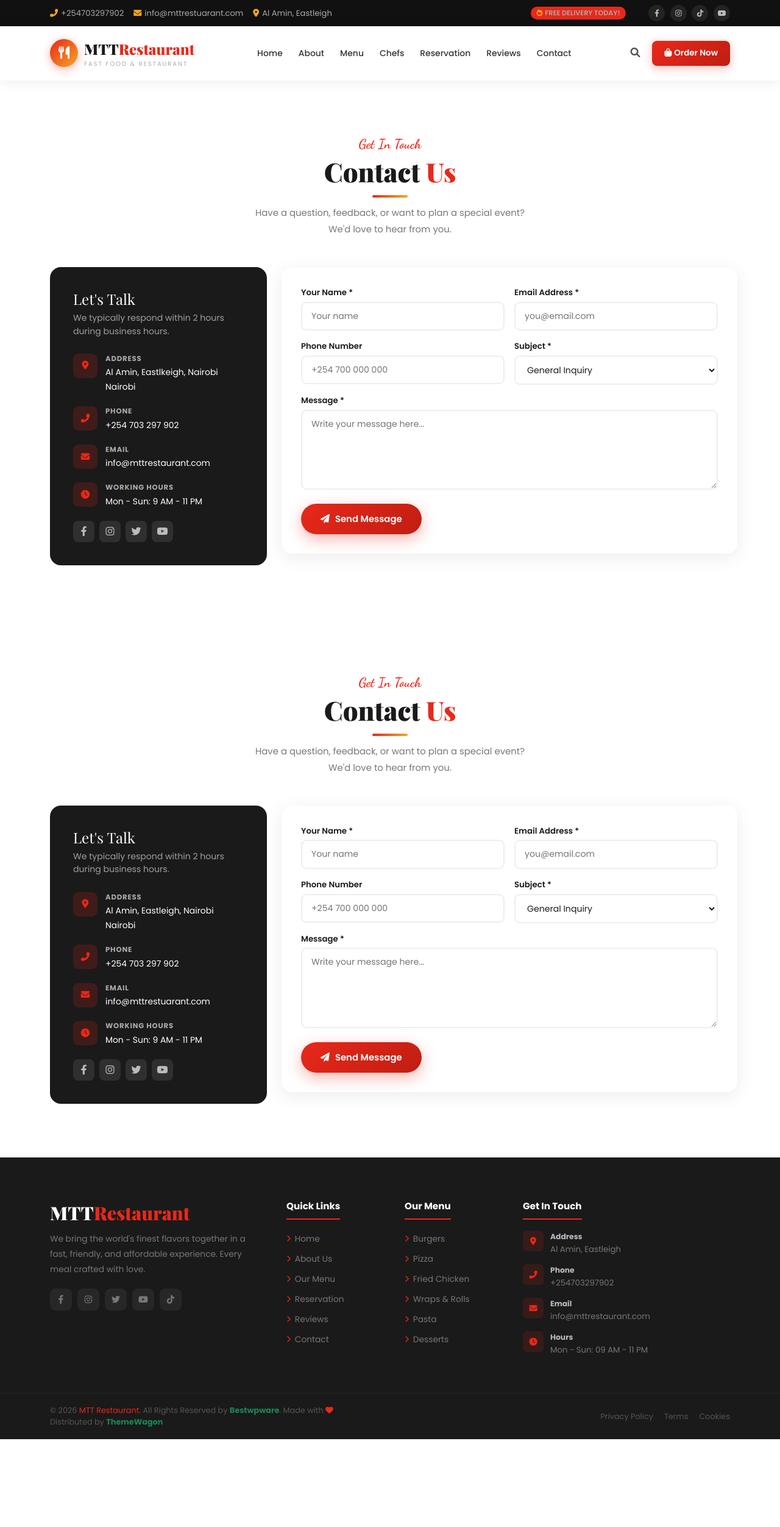
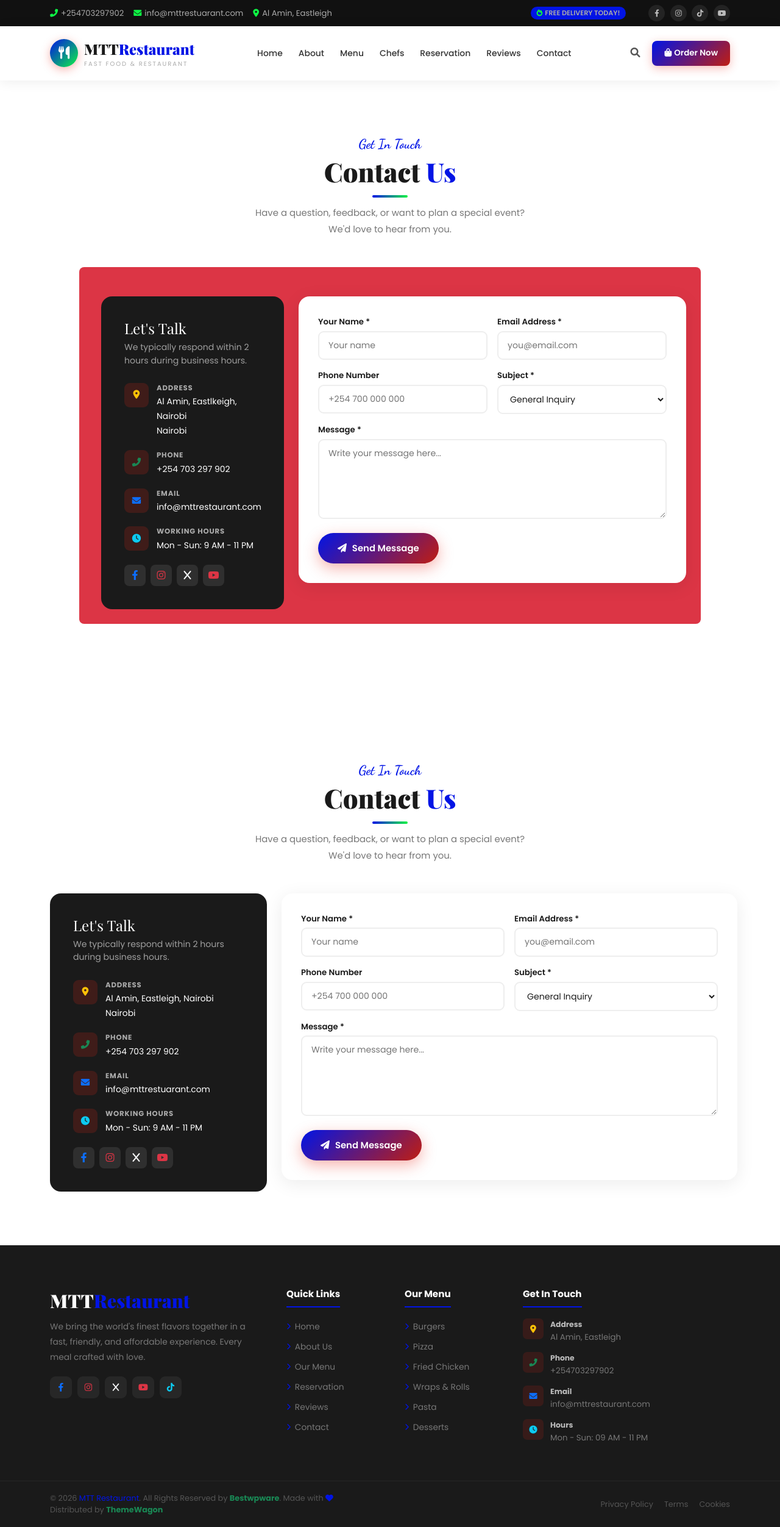
Before and after one commit to Cptzeph23/eCommerce, a Django app: page /contact/ in a window 1280 px wide. Shown: the whole page at 61% size. Before the commit the page ends 2360 px from the top, so only its background shows below. Run offline with Django 5.2, Linux system fonts and the light colour scheme; some libraries are stand-ins or nearby versions.

Commit message:
bootstrap

```diff
--- a/eCommerce/static/assets/css/style.css
+++ b/eCommerce/static/assets/css/style.css
@@ -1,6 +1,6 @@
 :root {
-  --primary: #e8281a;
-  --secondary: #f6a623;
+  --primary: #0114e5;
+  --secondary: #0ef344;
   --dark: #1a1a1a;
   --green: #2d6a4f;
   --cream: #fff8f0;
--- a/eCommerce/templates/contact.html
+++ b/eCommerce/templates/contact.html
@@ -15,32 +15,32 @@
                <div class="sline"></div>
                <p class="sdesc mx-auto" style="max-width:480px;">Have a question, feedback, or want to plan a special event? We'd love to hear from you.</p>
             </div>
-            <div class="row g-4">
+            <div class="row g-4 text-bg-danger border-5 border-danger rounded-3 p-4 m-5">
                <div class="col-lg-4" data-aos="fade-right">
                   <div class="ctdark">
                      <h4>Let's Talk</h4>
                      <p class="ctsub">We typically respond within 2 hours during business hours.</p>
                      <div class="ctitem">
-                        <div class="cticon"><i class="fas fa-map-marker-alt"></i></div>
+                        <div class="cticon"><i class="fas fa-map-marker-alt text-warning"></i></div>
                         <div class="ctinfo"><strong>Address</strong><span>Al Amin, Eastlkeigh, Nairobi<br/>Nairobi</span></div>
                      </div>
                      <div class="ctitem">
-                        <div class="cticon"><i class="fas fa-phone-alt"></i></div>
+                        <div class="cticon"><i class="fas fa-phone-alt text-success"></i></div>
                         <div class="ctinfo"><strong>Phone</strong><span>+254 703 297 902</span></div>
                      </div>
                      <div class="ctitem">
-                        <div class="cticon"><i class="fas fa-envelope"></i></div>
+                        <div class="cticon"><i class="fas fa-envelope text-primary"></i></div>
                         <div class="ctinfo"><strong>Email</strong><span>info@mttrestaurant.com</span></div>
                      </div>
                      <div class="ctitem">
-                        <div class="cticon"><i class="fas fa-clock"></i></div>
+                        <div class="cticon"><i class="fas fa-clock text-info text-bg-dark"></i></div>
                         <div class="ctinfo"><strong>Working Hours</strong><span>Mon - Sun: 9 AM - 11 PM</span></div>
                      </div>
                      <div class="ctsocrow">
-                        <a href="#"><i class="fab fa-facebook-f"></i></a>
-                        <a href="#"><i class="fab fa-instagram"></i></a>
-                        <a href="#"><i class="fab fa-twitter"></i></a>
-                        <a href="#"><i class="fab fa-youtube"></i></a>
+                        <a href="https://www.facebook.com/" target="_blank"><i class="fab fa-facebook-f text-primary"></i></a>
+                        <a href="https://www.instagram.com/cptzeph" target="_blank"><i class="fab fa-instagram text-danger"></i></a>
+                        <a href="https://x.com/" target="_blank"><i class="fab fa-x text-light"></i></a>
+                        <a href="https://www.youtube.com/" target="_blank"><i class="fab fa-youtube text-danger"></i></a>
                      </div>
                   </div>
                </div>
@@ -88,26 +88,26 @@
                      <h4>Let's Talk</h4>
                      <p class="ctsub">We typically respond within 2 hours during business hours.</p>
                      <div class="ctitem">
-                        <div class="cticon"><i class="fas fa-map-marker-alt"></i></div>
+                        <div class="cticon"><i class="fas fa-map-marker-alt text-warning"></i></div>
                         <div class="ctinfo"><strong>Address</strong><span>Al Amin, Eastleigh, Nairobi<br/>Nairobi</span></div>
                      </div>
                      <div class="ctitem">
-                        <div class="cticon"><i class="fas fa-phone-alt"></i></div>
+                        <div class="cticon"><i class="fas fa-phone-alt text-success"></i></div>
                         <div class="ctinfo"><strong>Phone</strong><span>+254 703 297 902</span></div>
                      </div>
                      <div class="ctitem">
-                        <div class="cticon"><i class="fas fa-envelope"></i></div>
+                        <div class="cticon"><i class="fas fa-envelope text-primary"></i></div>
                         <div class="ctinfo"><strong>Email</strong><span>info@mttrestuarant.com</span></div>
                      </div>
                      <div class="ctitem">
-                        <div class="cticon"><i class="fas fa-clock"></i></div>
+                        <div class="cticon"><i class="fas fa-clock text-info text-bg-dark"></i></div>
                         <div class="ctinfo"><strong>Working Hours</strong><span>Mon - Sun: 9 AM - 11 PM</span></div>
                      </div>
                      <div class="ctsocrow">
-                        <a href="#"><i class="fab fa-facebook-f"></i></a>
-                        <a href="#"><i class="fab fa-instagram"></i></a>
-                        <a href="#"><i class="fab fa-twitter"></i></a>
-                        <a href="#"><i class="fab fa-youtube"></i></a>
+                        <a href="https://www.facebook.com/" target="_blank"><i class="fab fa-facebook-f text-primary"></i></a>
+                        <a href="https://www.instagram.com/cptzeph" target="_blank"><i class="fab fa-instagram text-danger"></i></a>
+                        <a href="https://x.com/" target="_blank"><i class="fab fa-x text-light"></i></a>
+                        <a href="https://www.youtube.com/" target="_blank"><i class="fab fa-youtube text-danger"></i></a>
                      </div>
                   </div>
                </div>
--- a/eCommerce/templates/starter-page.html
+++ b/eCommerce/templates/starter-page.html
@@ -147,11 +147,11 @@
                   <div class="fnm">MTT<span>Restaurant</span></div>
                   <p class="fdesc">We bring the world's finest flavors together in a fast, friendly, and affordable experience. Every meal crafted with love.</p>
                   <div class="fsoc">
-                     <a href="#"><i class="fab fa-facebook-f"></i></a>
-                     <a href="#"><i class="fab fa-instagram"></i></a>
-                     <a href="#"><i class="fab fa-twitter"></i></a>
-                     <a href="#"><i class="fab fa-youtube"></i></a>
-                     <a href="#"><i class="fab fa-tiktok"></i></a>
+                     <a href="https://www.facebook.com/" target="_blank"><i class="fab fa-facebook-f text-primary"></i></a>
+                     <a href="https://www.instagram.com/cptzeph" target="_blank"><i class="fab fa-instagram text-danger"></i></a>
+                     <a href="https://x.com/" target="_blank"><i class="fab fa-x text-light"></i></a>
+                     <a href="https://www.youtube.com/" target="_blank"><i class="fab fa-youtube text-danger"></i></a>
+                     <a href="https://www.tiktok.com/" target="_blank"><i class="fab fa-tiktok text-info"></i></a>
                   </div>
                </div>
                <div class="col-sm-6 col-lg-2">
@@ -179,19 +179,19 @@
                <div class="col-lg-4">
                   <div class="ftit">Get In Touch</div>
                   <div class="fci">
-                     <div class="fciico"><i class="fas fa-map-marker-alt"></i></div>
+                     <div class="fciico"><i class="fas fa-map-marker-alt text-warning"></i></div>
                      <div class="fciinfo"><strong>Address</strong>Al Amin, Eastleigh</div>
                   </div>
                   <div class="fci">
-                     <div class="fciico"><i class="fas fa-phone-alt"></i></div>
+                     <div class="fciico"><i class="fas fa-phone-alt text-success"></i></div>
                      <div class="fciinfo"><strong>Phone</strong>+254703297902</div>
                   </div>
                   <div class="fci">
-                     <div class="fciico"><i class="fas fa-envelope"></i></div>
+                     <div class="fciico"><i class="fas fa-envelope text-primary"></i></div>
                      <div class="fciinfo"><strong>Email</strong>info@mttrestaurant.com</div>
                   </div>
                   <div class="fci">
-                     <div class="fciico"><i class="fas fa-clock"></i></div>
+                     <div class="fciico"><i class="fas fa-clock text-info text-bg-dark"></i></div>
                      <div class="fciinfo"><strong>Hours</strong>Mon - Sun: 09 AM - 11 PM</div>
                   </div>
                </div>
```
Also changed, not shown: eCommerce/templates/bootstrap.html (added, +28 -0 lines).
